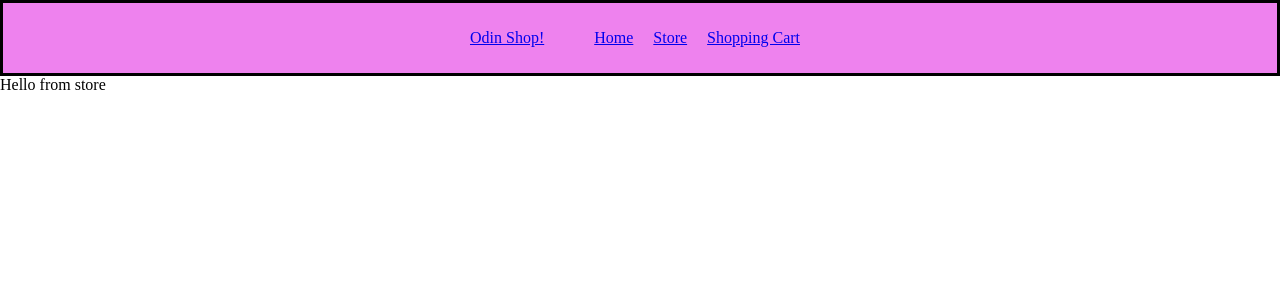
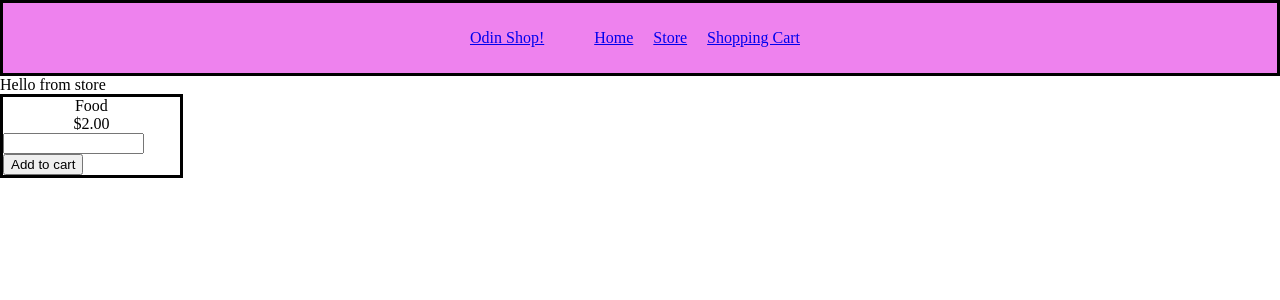
Before and after one commit to Michaelj82/shoppingcart, a React (Create React App) app: page /store in a window 1280 px wide. Shown: the top 300 px of the page. Built offline with nearby package versions, Linux system fonts and the light colour scheme.

Commit message:
Product component basics, need to connect to cart component.

```diff
--- a/package.json
+++ b/package.json
@@ -10,6 +10,7 @@
     "react-dom": "^18.2.0",
     "react-router-dom": "^6.7.0",
     "react-scripts": "5.0.1",
+    "uniqid": "^5.4.0",
     "web-vitals": "^2.1.4"
   },
   "scripts": {
--- a/src/Store.js
+++ b/src/Store.js
@@ -1,8 +1,15 @@
 import React from "react";
+import Product from "./components/Product";
+
 
 function Store() {
   return (
-    <div>Hello from store</div>
+    <div>
+      <div>Hello from store</div>
+      <Product name='Food' price='$2.00'></Product>
+
+    </div>
+
   );
 }
 
--- /dev/null
+++ b/src/components/Cart.js
@@ -0,0 +1,9 @@
+import React from "react";
+import { useState, useEffect } from "react";
+
+
+function Cart(props){
+    const [items, setItems] = useState([])
+}
+
+export default Cart
--- /dev/null
+++ b/src/components/Product.js
@@ -0,0 +1,40 @@
+import React from "react";
+import { useState, useEffect } from "react";
+import Cart from "../Cart";
+import uniqid from 'uniqid';
+
+function Product(props){
+    const [count, setCount] = useState(0)
+    const [id] = uniqid()
+
+    function getInput(){
+        let input = Number(document.getElementById(id).value)
+        setCount(input)
+
+    }
+
+    function sendToCart(){
+
+    }
+
+
+
+    return(
+        <div className="product">
+            <div>{props.name}</div>
+            <div>{props.price}</div>
+            <form>
+                <input id ={id} type='number' min='1' onChange={getInput}></input>
+                <button type='submit'>Add to cart</button>
+            </form>
+
+
+
+        </div>
+
+
+    )
+
+}
+
+export default Product;
--- a/src/style.css
+++ b/src/style.css
@@ -37,3 +37,15 @@ html, body{
     float: right;
     margin: 10px;
 }
+
+.product{
+    border: solid;
+    display: flex;
+    flex-direction: column;
+    justify-content: center;
+    align-items: center;
+}
+
+.product > form > input{
+    width: 75%;
+}
```
Also changed, not shown: 2 other files (tests, documents, lock files or other folders).
